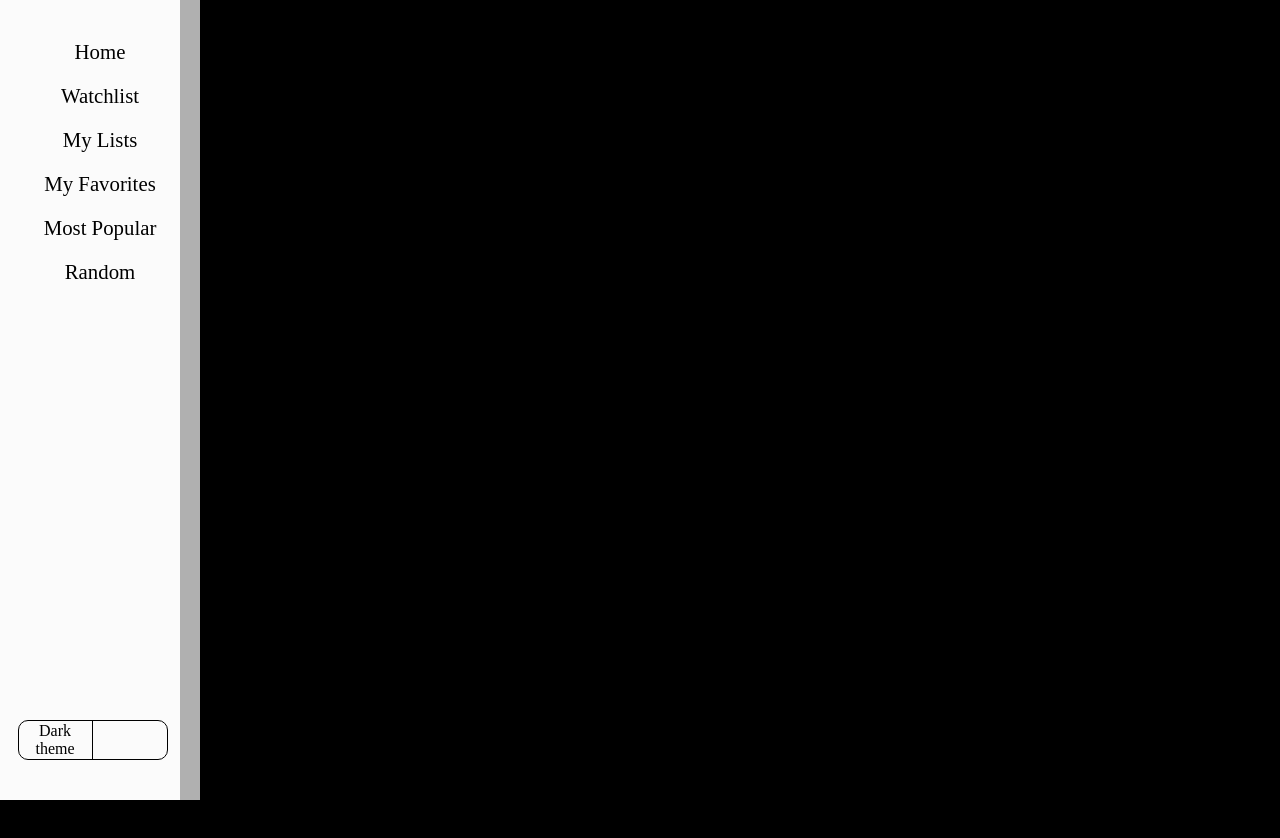
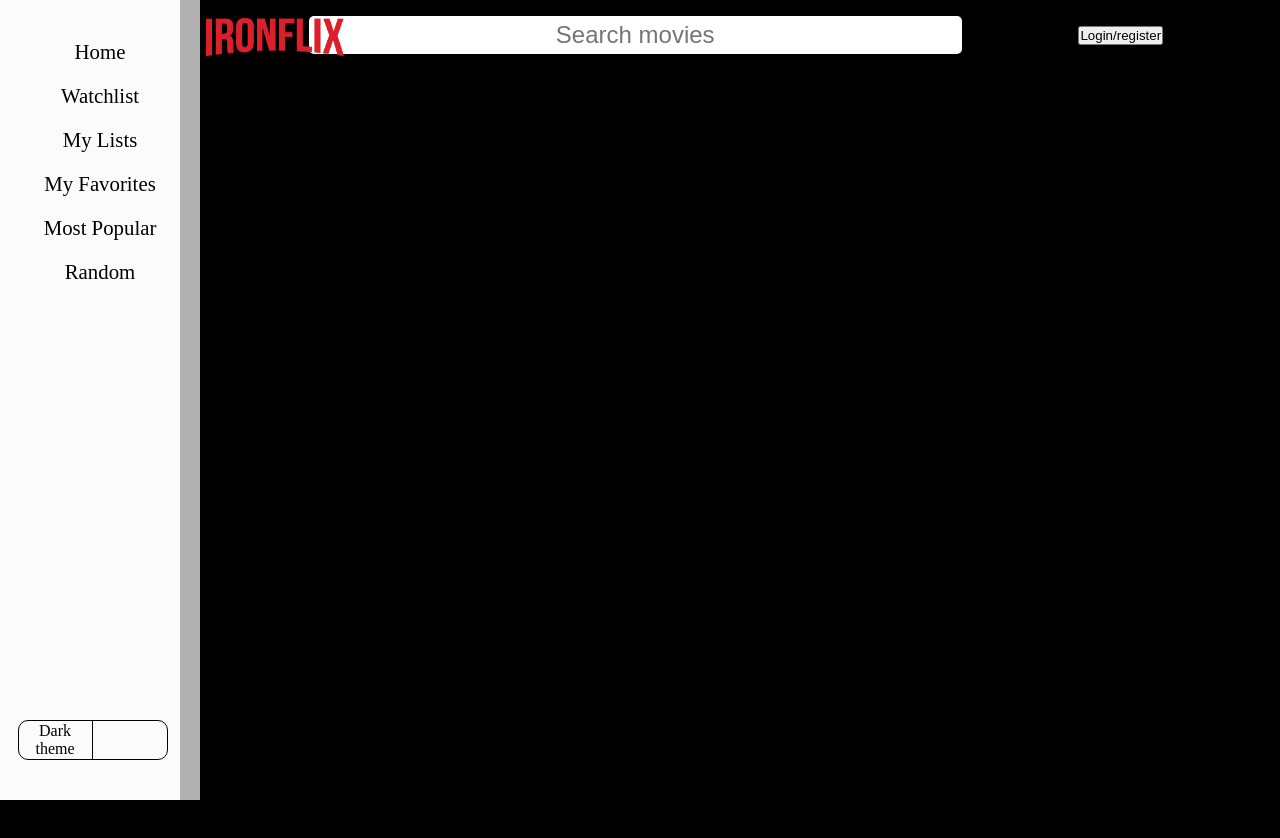
Before and after one commit to FaresQ29/ironflix, a React (Vite) app: page /1 in a window 1280 px wide. Shown: the top 838 px of the page. Built offline with nearby package versions, Linux system fonts and the light colour scheme; no server answers.

Commit message:
work on setting up the mock database with the content of the user as the head

```diff
--- a/src/Components/Header/Header.css
+++ b/src/Components/Header/Header.css
@@ -1,8 +1,78 @@
-head{
+#header{
+    display: flex;
+    justify-content: space-evenly;
+    align-items: center;
+    margin-left: 15%;
+    height: 70px;
+}
+/* searchbar */
+#main-searchbar{
+    font-size: 1.5rem;
+    border-radius: 5px;
+    border: none;
+    text-align: center;
+    width: 60%;
+    padding: 5px 0px;
+}
+
+/* login */
+#login-modal{
+    position: fixed;
+    top: 0;
+    left: 0;
+    width: 100vw;
+    height: 100vh;
+    background-color: rgba(0, 0, 0, 0.505);
+    backdrop-filter: blur(8px);
+    z-index: 999;
+    display: flex;
+    justify-content: center;
+    align-items: center;
+}
+#login-square{
+    position: relative;
+    width: 300px;
+    padding: 20px;
+    background-color: rgba(255, 255, 255, 0.438);
+    border-radius: 10px;
 
 }
-#main-logo{
-
-    width: 150px;
+#login-square span{
+    position: absolute;
+    right: 10px;
+    top: 5px;
+    font-family: 'Franklin Gothic Medium', 'Arial Narrow', Arial, sans-serif;
+    font-size: 1.3rem;
+    cursor: pointer;
+    user-select: none;
+}
+form{
+    display: flex;
+    flex-direction: column;
 
 }
+form label{
+    font-size: 1.3rem;
+}
+.form-input-div{
+    display: flex;
+    flex-direction: column;
+    align-items: center;
+}
+form input{
+    width: 100%;
+    text-align: center;
+    padding: 5px 0px;
+    font-size: 1.2rem;
+
+}
+.form-btn-div{
+    margin-top: 15px;
+    display: flex;
+    justify-content: center;
+    gap: 5px;
+}
+form button{
+    padding: 5px;
+    width: 40%;
+}
--- a/src/Components/Header/Header.jsx
+++ b/src/Components/Header/Header.jsx
@@ -1,14 +1,13 @@
 import '/src/Components/Header/Header.css';
 import Searchbar from '../Searchbar/Searchbar';
-import ironflixLogo from '/src/assets/ironflix-logo.png';
-
+import Login from '../Login/Login';
 
 
 export default function Header(){
     return (
-        <div>
+        <div id="header">
             <Searchbar />
-            <img src={ironflixLogo} alt="ironflix logo" id="main-logo"/>
+            <Login />
         </div>
     )
 }
--- a/src/Components/Login/Login.jsx
+++ b/src/Components/Login/Login.jsx
@@ -1,14 +1,56 @@
 import { useState, useEffect } from "react";
 
 export default function Login(){
+    const [logStatus, setLogStatus] = useState(false)
+    const [showModal, setShowModal] = useState(false)
+    function displayModal(bool){
+        setShowModal(bool);
+    }
+    return(
+        <>
+            {showModal && (
+                <LogInModal displayModal = {displayModal} />
+            )}
+            {!logStatus && (
+                <button onClick={()=>displayModal(true)}>Login/register</button>
+            )}
+        </>
+
+    )
+}
+
+function LogInModal({displayModal}){
     const [formData, setFormData] = useState({
-        userName: "",
+        username: "",
         password: ""
     })
-    return(
-        <div id="login-div">
-            <label htmlFor="username-input">Username</label>
-            <input type="text" />
+    function handleInput(e){
+        const {name, value} = e.target;
+        setFormData(prevObj=>{
+            return {...prevObj, [name] : value}
+        })
+    }
+
+    return (
+        <div id="login-modal" onClick={e=>e.target.id==="login-modal" && displayModal(false)}>
+            <div id="login-square">
+                <span onClick={()=>displayModal(false)}>X</span>
+                <form>
+                    <div className="form-input-div">
+                        <label htmlFor="username-input">Username</label>
+                        <input type="text" id="username-input" name= "username" value={formData.username} onChange={handleInput}/>
+                    </div>
+                    <div className="form-input-div">
+                        <label htmlFor="username-password">Password</label>
+                        <input type="password" id="username-password" name= "password" value={formData.password} onChange={handleInput}/>
+                    </div>
+                    <div className="form-btn-div">
+                        <button>Login</button>
+                        <button>Register</button>
+                    </div>
+
+                </form>
+            </div>
         </div>
     )
 }
--- a/src/Components/Navbar/Navbar.css
+++ b/src/Components/Navbar/Navbar.css
@@ -1,7 +1,19 @@
 nav{
     transition: transform 0.3s linear;
+    position: relative;
 }
-
+#main-logo{
+    position: absolute;
+    right: -150px;
+    top: 12px;
+    -webkit-user-drag: none;
+    width: 150px;
+}
+@media screen and (max-width: 749px) {
+    #main-logo{
+       top: 60px;
+    }
+}
 .hidden-nav{
     transform:translateX(-180px)
 }
--- a/src/Components/Navbar/Navbar.jsx
+++ b/src/Components/Navbar/Navbar.jsx
@@ -1,5 +1,6 @@
 /* eslint-disable no-unused-vars */
 import { Link } from "react-router-dom"
+import ironFlixLogo from '/src/assets/ironflix-logo.png';
 import { useState, useEffect, useRef } from "react";
 
 import '/src/Components/Navbar/Navbar.css'
@@ -7,6 +8,7 @@ export default function Navbar(){
     const navRef = useRef(null)
     return (
         <nav ref={navRef}>
+            <img src={ironFlixLogo} id="main-logo"/>
             <div id="inner-nav">
                 <div id="nav-links">
                     <Link to="/">Home</Link>
--- a/src/Components/Searchbar/Searchbar.jsx
+++ b/src/Components/Searchbar/Searchbar.jsx
@@ -1,7 +1,3 @@
 export default function Searchbar(){
-    return(
-        <div id="searchbar-div">
-            <input type="text" />
-        </div>
-    )
+    return(<input type="text" placeholder="Search movies" id="main-searchbar"/>)
 }
```
